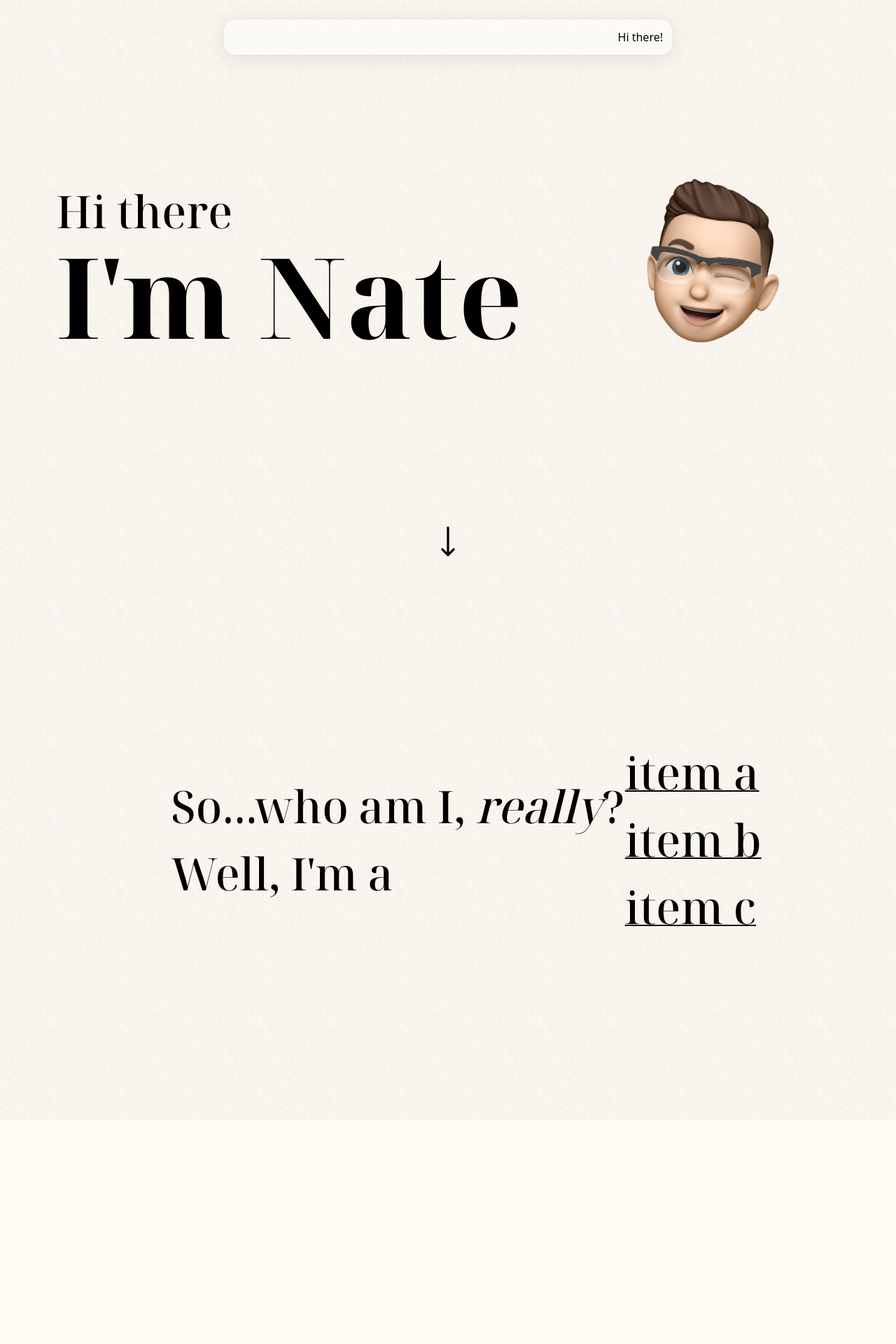
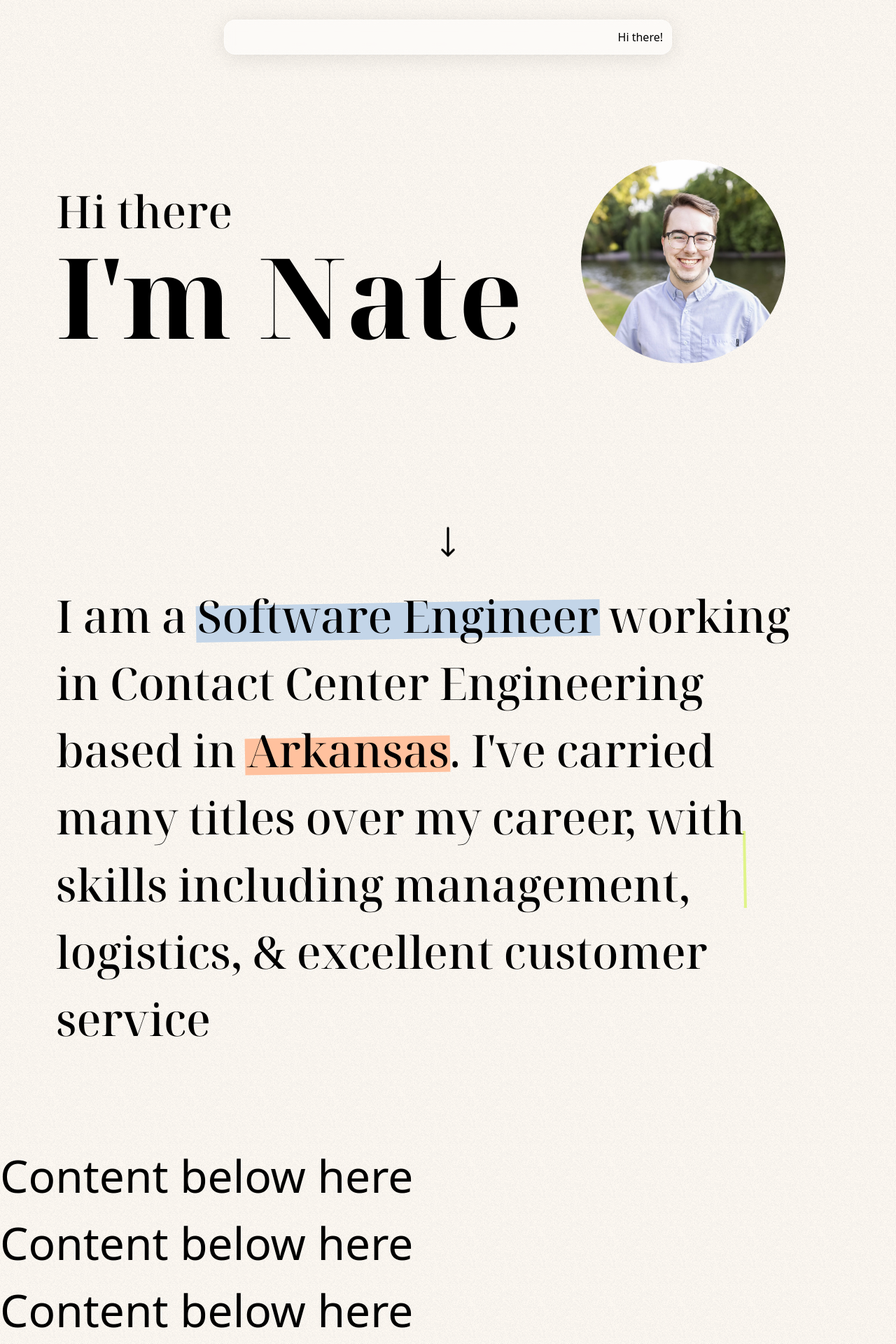
Before and after one commit to natereprogle/meetnate.dev, a Next.js app: page / in a window 1280 px wide. Shown: the top 1920 px of the page at 70% size. Before the commit the page ends 1600 px from the top, so only its background shows below. Built offline with nearby package versions, Linux system fonts and the light colour scheme.

Commit message:
Gave up on the scrolling animation, it's not working how I want it to.
Also changed the profile picture from the Memoji to my actual profile pic. I prefer it more.

Added some cool highlight effects to the about-me section!

```diff
--- a/components/body/body.tsx
+++ b/components/body/body.tsx
@@ -7,26 +7,30 @@ const notoSerifDisplay = Noto_Serif_Display({
 })
 
 export default function Body() {
-    const whoAmI = ['item a', 'item b', 'item c']
-
     return (
-        <div
-            className={
-                'mx-7 lg:ml-20 h-screen flex justify-center items-center'
-            }>
-            <div className={'sticky top-[40%]'}>
-                <h3 className={`header-text ${notoSerifDisplay.className}`}>
-                    So...who am I, <em>really</em>?
-                </h3>
-                <h3 className={`header-text ${notoSerifDisplay.className}`}>
-                    Well, I&apos;m a
-                </h3>
+        <div className={'space-y-32 mt-8'}>
+            <div className={'mx-7 lg:mx-20 justify-between items-center'}>
+                <div className={`header-text ${notoSerifDisplay.className}`}>
+                    <h3>
+                        I am a{' '}
+                        <span id={'highlight-blue'}>Software Engineer</span>{' '}
+                        working in Contact Center Engineering based in{' '}
+                        <span id={'highlight-orange'}>Arkansas</span>. I&apos;ve
+                        carried many titles over my career, with{' '}
+                        <span id={'highlight-green'}>skills including</span>{' '}
+                        management, logistics, & excellent customer service
+                    </h3>
+                </div>
             </div>
-            <div
-                className={`header-text decoration-2 underline overflow-y-clip ${notoSerifDisplay.className}`}>
-                {whoAmI.map((item, index) => (
-                    <p key={index}>{item}</p>
-                ))}
+            <div>
+                <h1 className={'header-text'}>Content below here</h1>
+                <h1 className={'header-text'}>Content below here</h1>
+                <h1 className={'header-text'}>Content below here</h1>
+                <h1 className={'header-text'}>Content below here</h1>
+                <h1 className={'header-text'}>Content below here</h1>
+                <h1 className={'header-text'}>Content below here</h1>
+                <h1 className={'header-text'}>Content below here</h1>
+                <h1 className={'header-text'}>Content below here</h1>
             </div>
         </div>
     )
--- a/components/header/header.tsx
+++ b/components/header/header.tsx
@@ -10,14 +10,14 @@ export default function Header() {
     return (
         <header
             className={
-                'h-screen mt-24 sm:mt-0 items-center mx-7 lg:ml-20 space-x-4 sm:space-x-0 space-y-10 sm:space-y-0 justify-around sm:[justify-content:normal] sm:grid sm:grid-cols-sm-header md:grid-cols-md-header lg:grid-cols-lg-header xl:grid-cols-xl-header'
+                'h-screen mt-24 sm:mt-0 items-center mx-7 lg:mx-20 space-x-4 sm:space-x-0 space-y-10 sm:space-y-0 justify-around sm:[justify-content:normal] sm:grid sm:grid-cols-sm-header md:grid-cols-md-header lg:grid-cols-lg-header xl:grid-cols-xl-header'
             }>
             <div className={'flex flex-col'}>
                 <h3 className={`header-text ${notoSerifDisplay.className}`}>
                     Hi there
                 </h3>
                 <h3
-                    className={`text-[3rem] -mt-5 -mb-4 sm:-mt-10 sm:-mb-4 md:-my-12 sm:text-[5rem] md:text-[7rem] lg:text-[10rem] font-bold ${notoSerifDisplay.className}`}>
+                    className={`text-[3rem] -mt-5 -mb-4 sm:-mt-10 sm:-mb-4 md:-my-12 sm:text-[5rem] md:text-[7rem] xl:text-[10rem] font-bold ${notoSerifDisplay.className}`}>
                     I&apos;m Nate
                 </h3>
             </div>
@@ -32,11 +32,9 @@ export default function Header() {
                 }}>
                 {/* eslint-disable-next-line @next/next/no-img-element */}
                 <img
-                    src={'/memoji.png'}
+                    src={'/Profile.png'}
                     alt={'Cartoon version of myself'}
-                    className={
-                        'h-[180px] sm:h-[120px] md:h-[160px] lg:h-[240px] md:my-0 object-bottom object-contain'
-                    }></img>
+                    className={'xl:h-[65%] xl:w-[65%] rounded-full'}></img>
             </motion.div>
         </header>
     )
--- a/tailwind.config.js
+++ b/tailwind.config.js
@@ -13,8 +13,8 @@ module.exports = {
             gridTemplateColumns: {
                 // These may seem odd, but these values are specific to ensure the spacing of the image and the headers.
                 'xl-header': '1.5fr 1fr',
-                'lg-header': '2fr 0.5fr',
-                'md-header': '1.9fr 1fr',
+                'lg-header': '1.8fr 0.7fr',
+                'md-header': '1.8fr 0.7fr',
                 'sm-header': '1fr 0.5fr',
             },
             colors: {
```
Also changed, not shown: app/globals.css, public/Profile.png (added).
